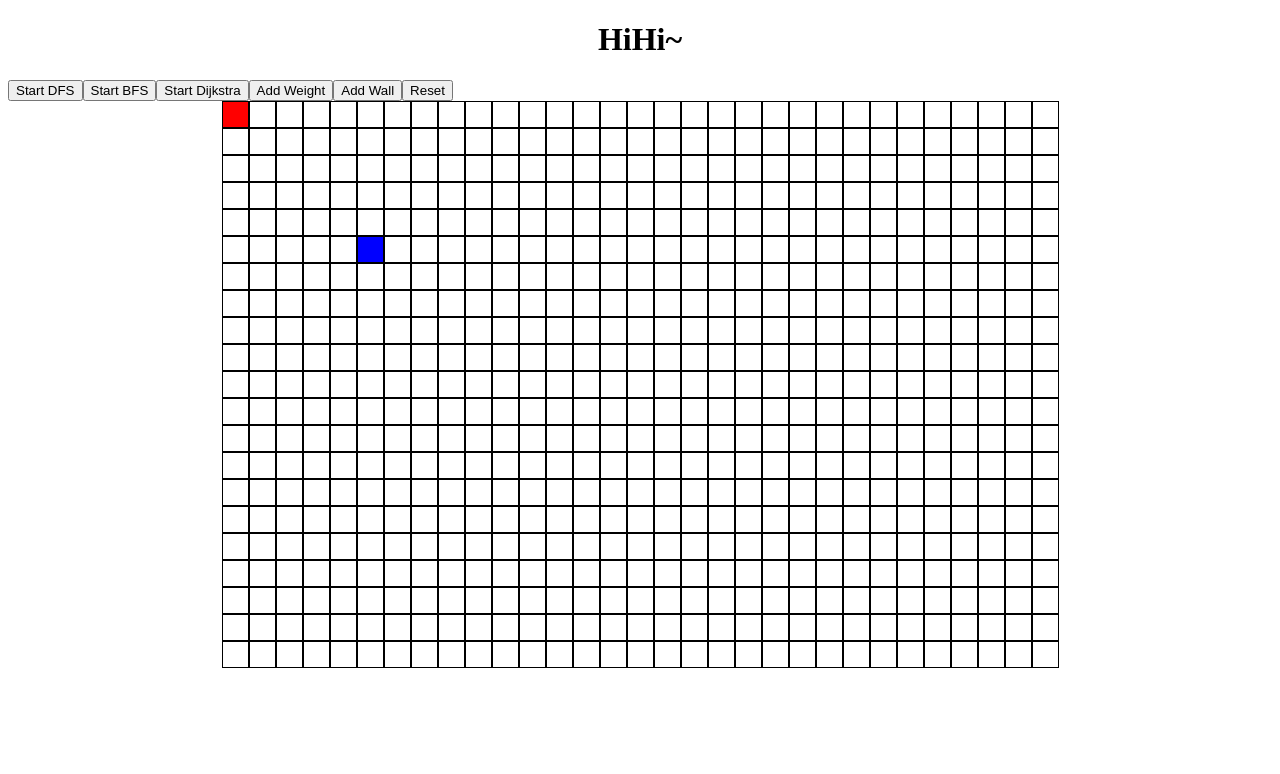
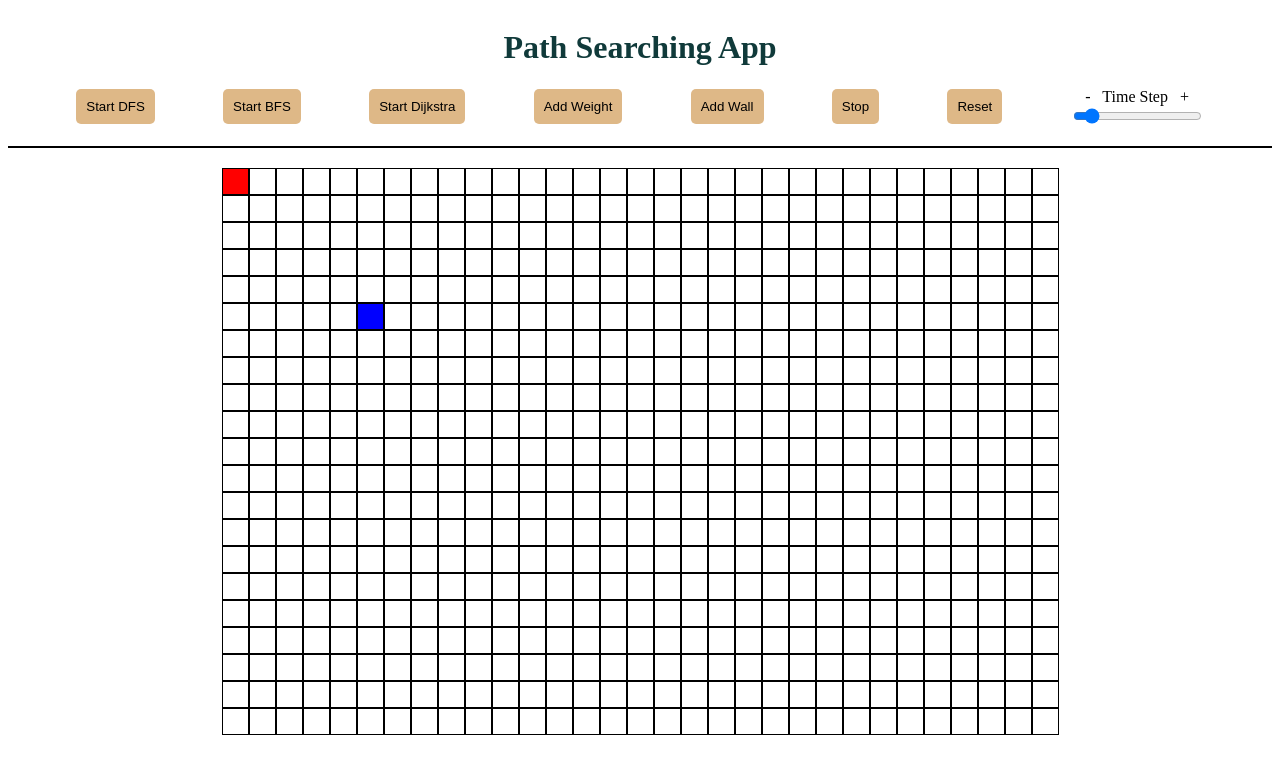
Before and after one commit to HCHANGN/SearchingPathProject, a React app: page /graph in a window 1280 px wide. Shown: the top 774 px of the page. Built offline with nearby package versions, Linux system fonts and the light colour scheme; the HTML template or start-up script is replaced by a standard one.

Commit message:
Add set time step dynamic and stop current action feature

```diff
--- a/src/Graph.css
+++ b/src/Graph.css
@@ -1,6 +1,15 @@
 h1{
     display: flex;
     justify-content: center;
+    color:rgb(16, 58, 58);
+    width:100%;
+}
+
+button{
+    padding:10px;
+    border-radius: 5px;
+    border:0px;
+    background-color: burlywood;
 }
 
 .vertex{
@@ -51,7 +60,31 @@ h1{
     background-color: blue
 }
 
+#container{
+    display: flex;
+    flex-direction: column;
+    justify-content: space-around;
+    align-items: center;
+}
+
+#controlBar{
+    display: flex;
+    align-items: center;
+    justify-content: space-evenly;
+    width:100%;
+    padding-bottom: 20px;
+    border-bottom: 2px solid black;
+    margin-bottom: 20px;
+}
+
 #graphContainer{
     display: flex;
     justify-content: center;
 }
+
+#speedRange{
+    display: flex;
+    flex-direction: column;
+    justify-content: space-evenly;
+    align-items: center;
+}
--- a/src/Graph.js
+++ b/src/Graph.js
@@ -1,6 +1,7 @@
 import React from "react";
 import "./Graph.css";
 import PriorityQueue from "./priorityQueue";
+
 
 class Graph extends React.Component{
     constructor(props){
@@ -12,7 +13,7 @@ class Graph extends React.Component{
             h:20,
             start:"0_0",
             end:"5_5",
-            currentVertex:null,
+            currentAlgo:null,
             visitedPath:[],
             pathWeight:[],
             shortestPath:[],
@@ -24,7 +25,42 @@ class Graph extends React.Component{
             cEnd:false,
             addWeightMode:false,
             addWallMode:true,
-            addWeightNum:10
+            addWeightNum:10,
+            SearchResult:[],
+            DijkstraShortestPath:[]
+        }
+
+        this.setter=()=>{
+            this.setterId = setInterval(()=>{
+                this.state.currentAlgo="DFSBFS";
+                if(this.state.SearchResult.length!=0){
+                    let visitedV = this.state.SearchResult.shift();
+                    this.setState({
+                        visitedPath:[...this.state.visitedPath,visitedV]
+                    })
+                }
+                else{
+                    window.clearInterval(this.setterId);
+                }
+                //console.log(result.length);
+            },this.state.speed)
+        }
+
+        this.DijkstraSetter=()=>{
+            this.state.currentAlgo="Dijkstra";
+            this.setterId = setInterval(()=>{
+                if(this.state.SearchResult.length!=0){
+                    let visitedV = this.state.SearchResult.shift();
+                    this.setState({
+                        visitedPath:[...this.state.visitedPath,visitedV]
+                    })
+                }
+                else{
+                    window.clearInterval(this.setterId);
+                    this.setterShort(this.state.DijkstraShortestPath);
+                }
+                //console.log(result.length);
+            },this.state.speed)
         }
 
         this.addVertex=this.addVertex.bind(this);
@@ -39,6 +75,9 @@ class Graph extends React.Component{
         this.resetAll=this.resetAll.bind(this);
         this.dijkstra=this.dijkstra.bind(this);
         this.setterShort=this.setterShort.bind(this);
+        this.setSpeed=this.setSpeed.bind(this);
+        //this.setter=this.setter.bind(this);
+        //this.setAddWeightNum=this.setAddWeightNum.bind(this);
     }
 
     addVertex(vertex){
@@ -51,7 +90,6 @@ class Graph extends React.Component{
     }
 
     addWeight(vertex,value){
-
         for(let item in this.state.adjacencyList){
             this.state.adjacencyList[item].forEach(nVertex=>{
                 if(nVertex.node===vertex){
@@ -152,6 +190,7 @@ class Graph extends React.Component{
         let result=[];
         let visited={};
         this.reset();
+        clearInterval(this.setterId);
 
         dataStack.push(this.state.start);
 
@@ -170,18 +209,9 @@ class Graph extends React.Component{
                 })
             }
         }
-        let setter = setInterval(()=>{
-            if(result.length!=0){
-                let visitedV = result.shift();
-                this.setState({
-                    visitedPath:[...this.state.visitedPath,visitedV]
-                })
-            }
-            else{
-                clearInterval(setter);
-            }
+        this.state.SearchResult=result;
+        this.setter();
 
-        },this.state.speed)
         return result;
     }
 
@@ -190,7 +220,7 @@ class Graph extends React.Component{
         let visited={};
         let dataQueue=[];
         this.reset();
-
+        clearInterval(this.setterId);
 
         dataQueue.push(this.state.start);
         while(dataQueue.length!=0){
@@ -208,19 +238,8 @@ class Graph extends React.Component{
                 })
             }
         }
-        let setter = setInterval(()=>{
-            if(result.length!=0){
-                let visitedV = result.shift();
-                this.setState({
-                    visitedPath:[...this.state.visitedPath,visitedV]
-                })
-            }
-            else{
-                clearInterval(setter);
-            }
-
-        },this.state.speed)
-
+        this.state.SearchResult=result;
+        this.setter();
         return result;
     }
 
@@ -233,7 +252,7 @@ class Graph extends React.Component{
         let path = [];
         let pathWeight = [];
         this.state.visitedPath=[];
-        //this.reset();
+        clearInterval(this.setterId);
 
         //build up initial state
         for(let vertex in this.state.adjacencyList){
@@ -286,22 +305,23 @@ class Graph extends React.Component{
         }
         shortestPath.shift();
         //console.log(shortestPath);
+        this.state.DijkstraShortestPath=shortestPath;
+        //set animation data
+        this.state.SearchResult=path;
+        this.DijkstraSetter();
+        // this.setterId = setInterval(()=>{
+        //     if(path.length!=0){
+        //         let visitedV = path.shift();
+        //         this.setState({
+        //             visitedPath:[...this.state.visitedPath,visitedV],
+        //         })
+        //     }
+        //     else{
+        //         clearInterval(this.setterId);
+        //         this.setterShort(shortestPath);
+        //     }
 
-        //set animation data
-        let setter = setInterval(()=>{
-            if(path.length!=0){
-                let visitedV = path.shift();
-                this.setState({
-                    visitedPath:[...this.state.visitedPath,visitedV],
-
-                })
-            }
-            else{
-                clearInterval(setter);
-                this.setterShort(shortestPath);
-            }
-
-        },this.state.speed)
+        // },this.state.speed)
 
         //console.log(this.state.pathWeight);
         //console.log(pathWeight);
@@ -324,6 +344,14 @@ class Graph extends React.Component{
         },this.state.speed)
     }
 
+    setSpeed(value){
+        this.setState({
+            speed:Number(value)
+        })
+        console.log(this.state.speed);
+    }
+
+
     ///// View part
 
     render(){
@@ -340,13 +368,29 @@ class Graph extends React.Component{
         //console.log(this.state.adjacencyList);
         return(
             <div id="container">
-                <h1>HiHi~</h1>
+                <h1>Path Searching App</h1>
+                <div id="controlBar">
                     <button onClick={this.DFSI}>Start DFS</button>
                     <button onClick={this.BFS}>Start BFS</button>
                     <button onClick={this.dijkstra}>Start Dijkstra</button>
                     <button onClick={()=>{this.changeMode("weight");}}>Add Weight</button>
                     <button onClick={()=>{this.changeMode("wall")}}>Add Wall</button>
+                    <button onClick={()=>{clearInterval(this.setterId)}}>Stop</button>
                     <button onClick={this.resetAll}>Reset</button>
+                    <div id="speedRange">
+                        <div>- &nbsp; Time Step &nbsp; +</div>
+                        <input type="range" min="1" max="500" onChange={(e)=>{
+                            this.setSpeed(e.target.value);
+                            clearInterval(this.setterId);
+                            if(this.state.currentAlgo=="DFSBFS"){
+                                this.setter();
+                            }
+                            else if(this.state.currentAlgo==="Dijkstra"){
+                                this.DijkstraSetter();
+                            }
+                            }}></input>
+                    </div>
+                </div>
                 <div id="graphContainer"
                     onMouseDown={(e)=>{
                         e.preventDefault();
@@ -415,12 +459,14 @@ class Graph extends React.Component{
                             if(this.state.cStart){
                                 if(e.target.className!="endVertex"){
                                     e.target.className="startVertex";
+                                    e.target.innerText="";
                                 }
 
                             }
                             if(this.state.cEnd){
                                 if(e.target.className!="startVertex"){
                                     e.target.className="endVertex";
+                                    e.target.innerText="";
                                 }
                             }
                         }
@@ -428,10 +474,12 @@ class Graph extends React.Component{
                     onMouseOut={(e)=>{
                         e.preventDefault();
                         if(this.state.cStart){
-                            e.target.className="vertex"
+                            e.target.className="vertex";
+                            e.target.innerText="";
                         }
                         if(this.state.cEnd){
                             e.target.className="vertex"
+                            e.target.innerText="";
                         }
                     }}
                 >
--- a/webpack.config.js
+++ b/webpack.config.js
@@ -23,5 +23,6 @@ module.exports = {
         contentBase: path.join(__dirname, 'dist'),
         compress: true,
         port: 9000
-    }
+    },
+    devtool:"eval-source-map"
 };
```
Also changed, not shown: img/Icon.svg (added), img/grid.png (added). Lines whose indentation alone changed are shown as unchanged.
